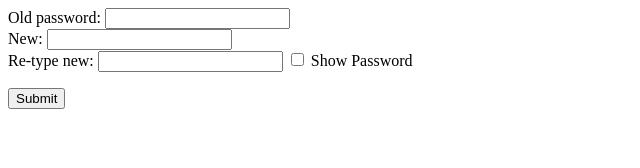
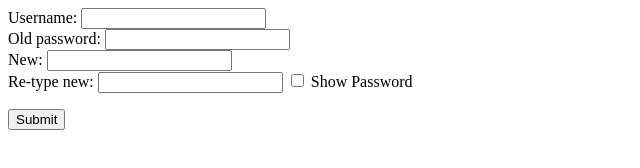
Before and after one commit to jefalva/pythonWebApp, a plain HTML site: page password_change.html in a window 1280 px wide. Shown: the whole page, without its empty margins (0-640 px from the left). Drawn offline with Linux system fonts and the light colour scheme.

Commit message:
added new passchange.cgi and updated password_change.html

```diff
--- a/password_change.html
+++ b/password_change.html
@@ -150,7 +150,8 @@
 </head>
 
 <body>
-  <form name="changepass" method="post" onsubmit="return validateForm()" action="/cgi-bin/change.cgi">
+  <form name="changepass" method="post" onsubmit="return validateForm()" action="/cgi-bin/passchange.cgi">
+    Username: <input type="text" id="name" name="name"> <br>
     Old password: <input type="password" id="passold" name="passold"> <br>
     New: <input type="password" id="password" name="password" onkeyup="verifyPassword(this.value)"> <br>
     Re-type new: <input type="password" id="passconfirm" name="passconfirm" onkeyup="verifyMatch(this.value)">
```
Also changed, not shown: 1 other file.
